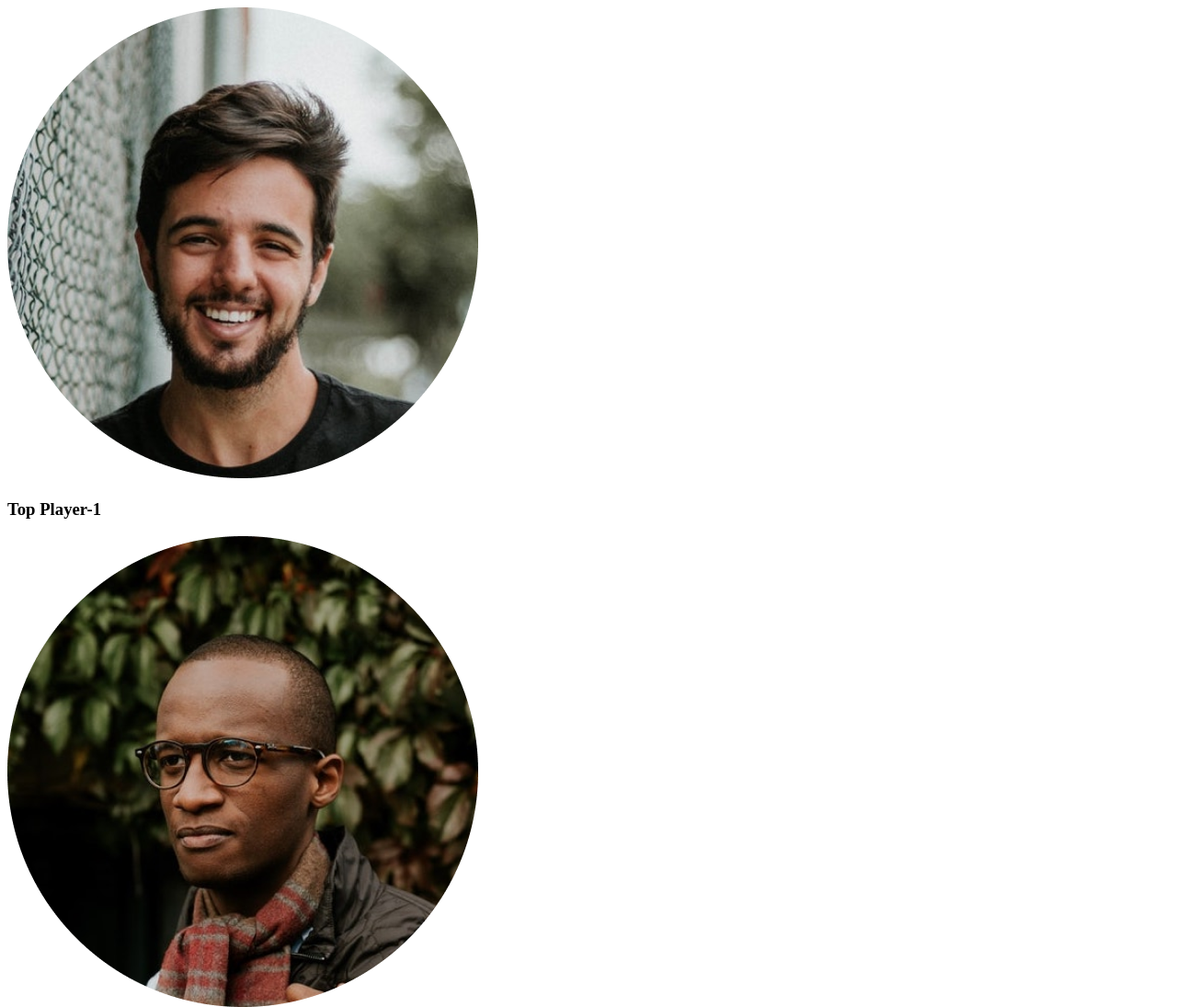
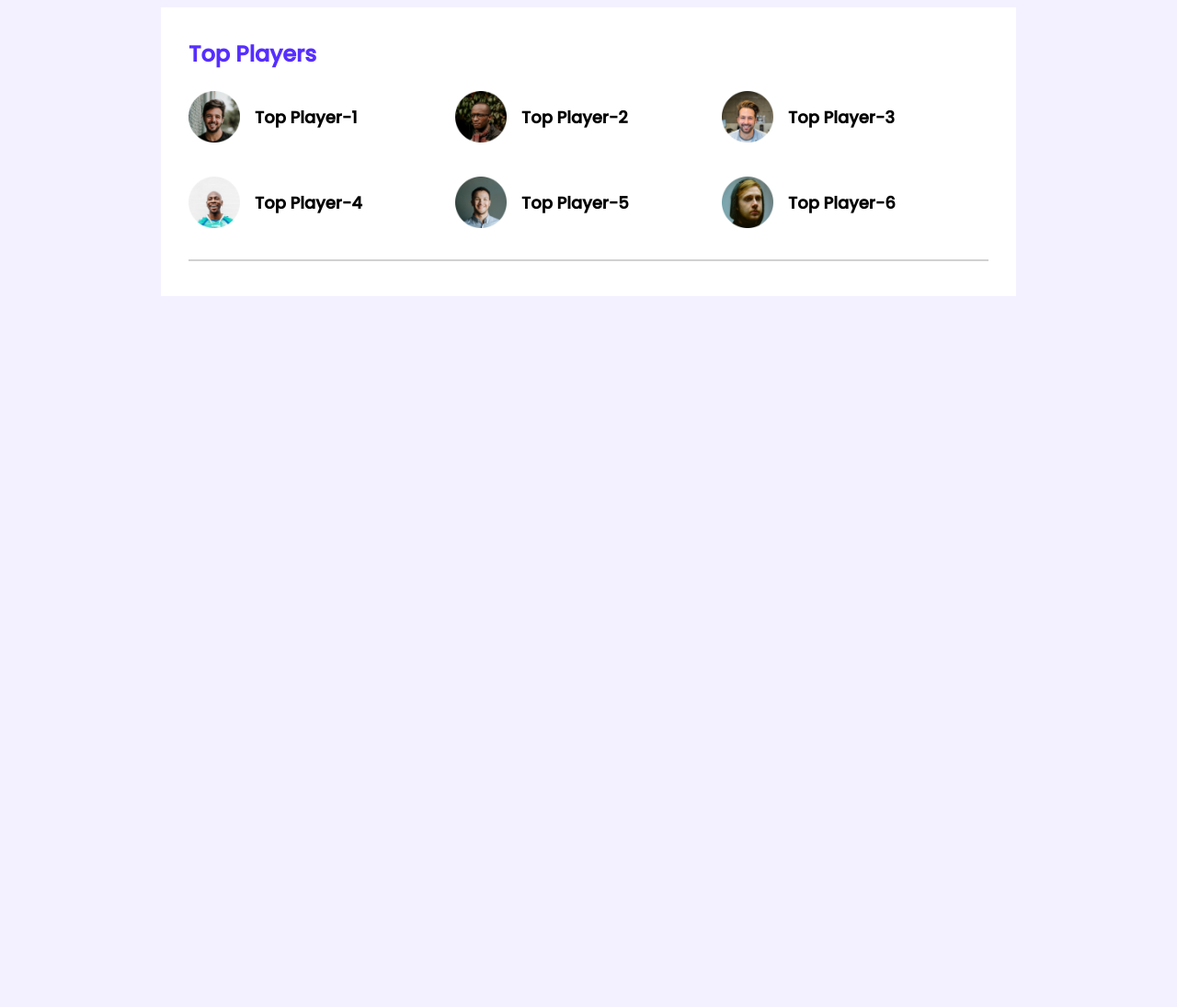
Before and after one commit to RajibulIslamEmon/leader-board-css5, a plain HTML site: page index.html in a window 1280 px wide. Shown: the top 1095 px of the page at 92% size. After the commit the page ends 800 px from the top, so only its background shows below. Drawn offline with Linux system fonts and the light colour scheme.

Commit message:
second commit

```diff
--- a/index.html
+++ b/index.html
@@ -19,35 +19,37 @@
 
     <main>
         <!-- top players and top blogs -->
-        <section>
+        <section class="container">
             <div class="top-players">
+                <h2 class="section-title">Top Players</h2>
                 <div class="players">
                     <div class="player">
                         <img src="images/players/player-1.png" alt="">
-                        <h3>Top Player-1</h3>
+                        <h3 class="player-name">Top Player-1</h3>
                     </div>
                     <div class="player">
                         <img src="images/players/player-2.png" alt="">
-                        <h3>Top Player-2</h3>
+                        <h3 class="player-name">Top Player-2</h3>
                     </div>
                     <div class="player">
                         <img src="images/players/player-3.png" alt="">
-                        <h3>Top Player-3</h3>
+                        <h3 class="player-name">Top Player-3</h3>
                     </div>
                     <div class="player">
                         <img src="images/players/player-4.png" alt="">
-                        <h3>Top Player-4</h3>
+                        <h3 class="player-name">Top Player-4</h3>
                     </div>
                     <div class="player">
                         <img src="images/players/player-5.png" alt="">
-                        <h3>Top Player-5</h3>
+                        <h3 class="player-name">Top Player-5</h3>
                     </div>
                     <div class="player">
                         <img src="images/players/player-6.png" alt="">
-                        <h3>Top Player-6</h3>
+                        <h3 class="player-name">Top Player-6</h3>
                     </div>
                 </div>
             </div>
+            <hr>
         </section>
     </main>
 </body>
--- a/styles/style.css
+++ b/styles/style.css
@@ -0,0 +1,56 @@
+/* fonts */
+@import url('https://fonts.googleapis.com/css2?family=Poppins:wght@500&display=swap');
+
+/* common styles or utilities */
+body {
+    font-family: 'Poppins', sans-serif;
+    background-color: #F3F1FF;
+    ;
+}
+
+main {
+    display: flex;
+    justify-content: center;
+}
+
+.container {
+    background-color: #FFFFFF;
+    width: 870px;
+    padding: 30px;
+}
+
+hr {
+    border: 1px solid #D1D1D1;
+}
+
+/* top players style */
+.top-players {
+    margin-bottom: 30px;
+}
+
+.section-title {
+    color: #562EFF;
+    font-size: 24px;
+    margin-top: 3px;
+}
+
+.players {
+    display: grid;
+    grid-template-columns: repeat(3, 1fr);
+    grid-row-gap: 30px;
+}
+
+.player {
+    display: flex;
+    align-items: center;
+}
+
+.player img {
+    width: 56px;
+    height: 56px;
+}
+
+.player-name {
+    margin-left: 16px;
+    font-size: 18px;
+}
```
